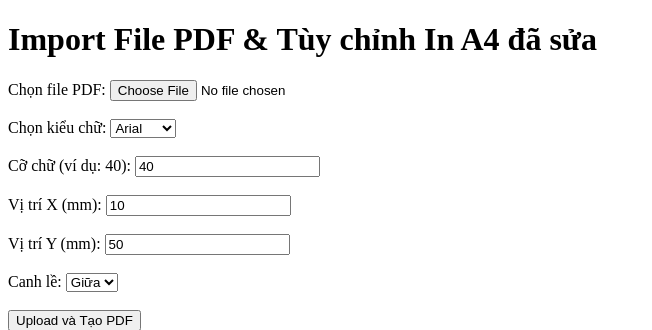
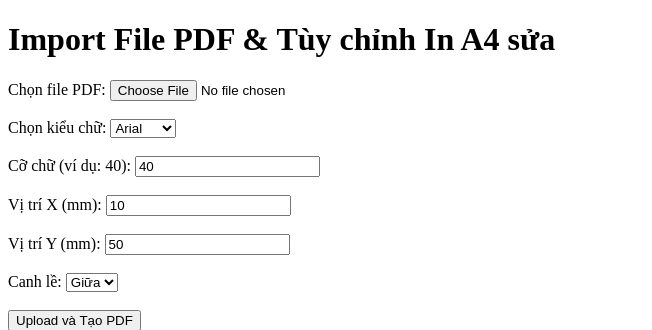
Before and after one commit to DucTrung2507/webvlxd, a Flask app: page / in a window 1280 px wide. Shown: the top 330 px of the page, without its empty margins (0-652 px from the left). Run offline with Flask 3, Linux system fonts and the light colour scheme.

Commit message:
Initial commit

```diff
--- a/templates/index.html
+++ b/templates/index.html
@@ -5,7 +5,7 @@
   <title>Import PDF & Tùy chỉnh In A4 đã sửa</title>
 </head>
 <body>
-  <h1>Import File PDF & Tùy chỉnh In A4 đã sửa</h1>
+  <h1>Import File PDF & Tùy chỉnh In A4 sửa</h1>
   <form action="/upload" method="post" enctype="multipart/form-data">
     <label for="pdf_file">Chọn file PDF:</label>
     <input type="file" id="pdf_file" name="pdf_file" accept=".pdf" required><br><br>
```
